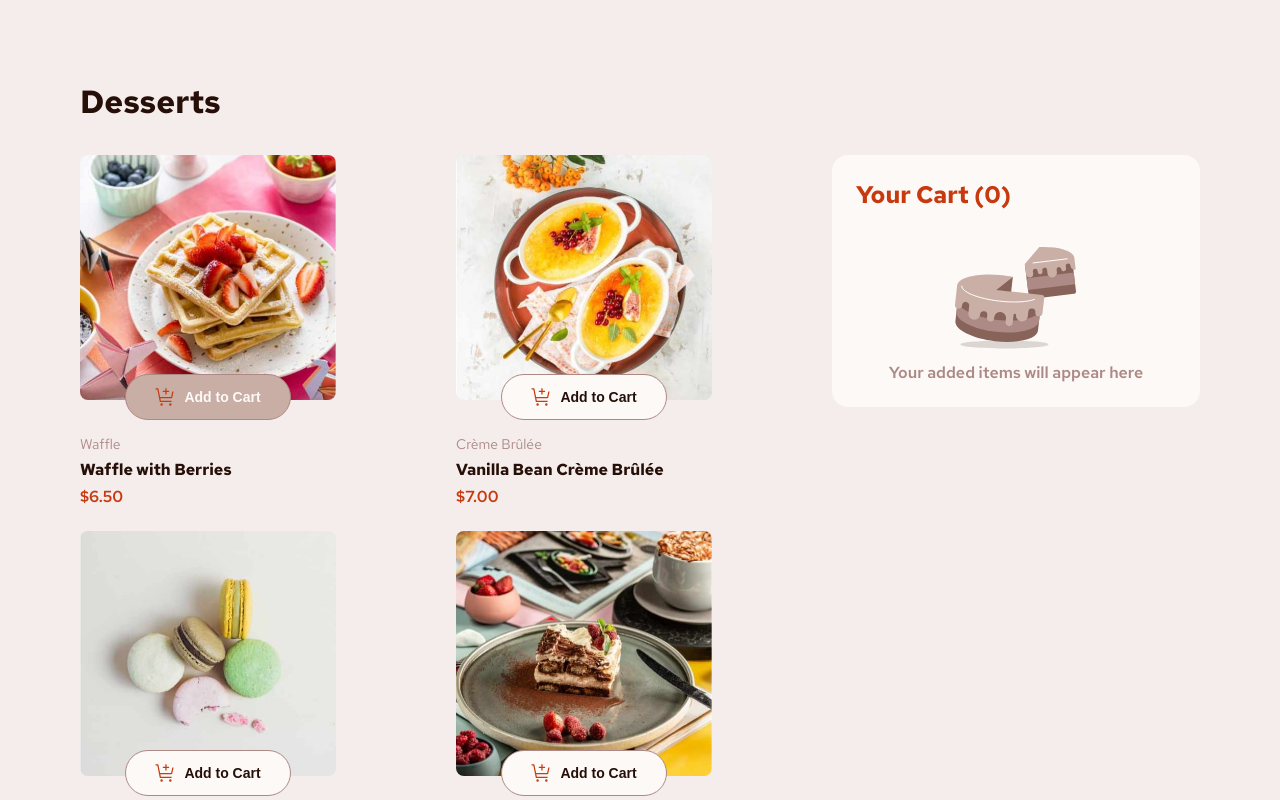
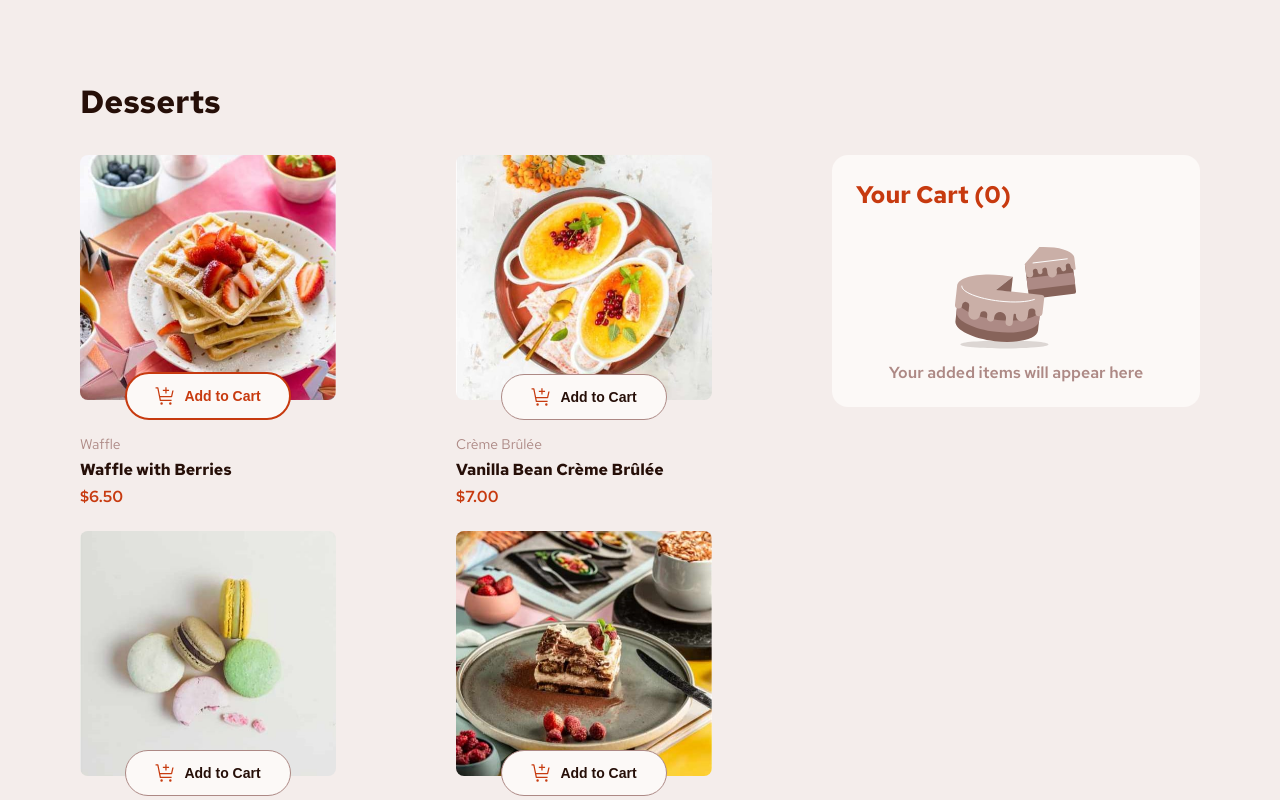
Before and after one commit to hellcsaba/product-list-cart, a React (Vite) app: page / in a window 1280 px wide. In both pictures the pointer is over the button 207 px from the left and 397 px from the top of the page. Shown: the top 800 px of the page. Built offline with nearby package versions, Linux system fonts and the light colour scheme.

Commit message:
Add some active states and transitions

```diff
--- a/src/components/Cart.tsx
+++ b/src/components/Cart.tsx
@@ -1,4 +1,4 @@
-import React, { useMemo, useState } from "react";
+import React, { useMemo } from "react";
 import CartItem from "./CartItem";
 import "./cart.scss";
 
--- a/src/components/DessertCard.tsx
+++ b/src/components/DessertCard.tsx
@@ -14,7 +14,6 @@ interface DessertCardProps {
   price: number;
   image: ImageProps;
   amount: number;
-  isInCart: boolean;
   onAddToCart: () => void;
   onUpdateItemAmount: (amount: number) => void;
 }
--- a/src/components/cart.scss
+++ b/src/components/cart.scss
@@ -1,4 +1,5 @@
 @use '/src/index.scss' as index;
+@use "sass:color";
 
 .cart {
     width: 100%;
@@ -88,6 +89,12 @@
 
         &:hover {
             cursor: pointer;
+            background-color: color.adjust(index.$red, $alpha: -0.25);
+        }
+
+        &:active {
+            cursor: pointer;
+            background-color: color.adjust(index.$red, $lightness: -10%);
         }
     }
 }
--- a/src/components/dessert-card.scss
+++ b/src/components/dessert-card.scss
@@ -36,11 +36,11 @@
         padding: 0.75rem 1.5rem;
         width: 65%;
         cursor: pointer;
-        transition: background-color 0.2s ease, color 0.2s ease;
+        transition: color 0.2s ease;
 
         &:hover {
-          background-color: index.$rose-300;
-          color: index.$rose-50;
+            border: 0.125rem solid index.$red;
+            color: index.$red;
         }
     }
 
```
